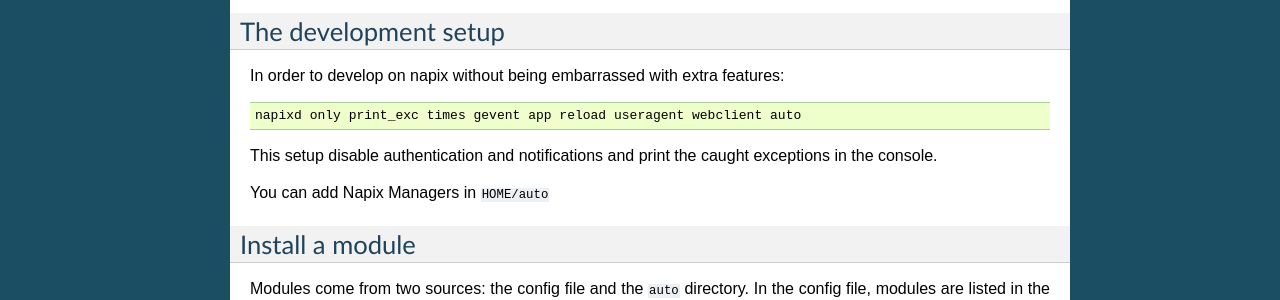
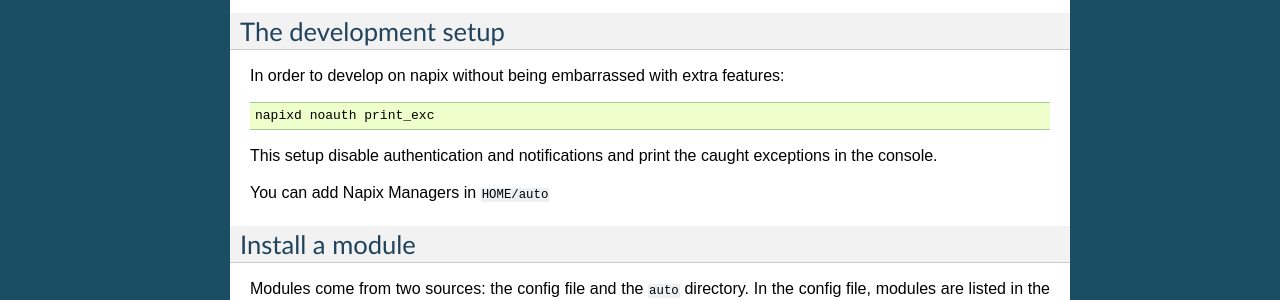
Before and after one commit to napix/NapixServer, a Sphinx documentation site: the page built from docs/quickstart.rst, in a window 1280 px wide. Shown: the part 869-1169 px from the top of the page. Built offline with Sphinx 7.4.7, drawn with Linux system fonts in a browser that asks for light colours; pages that are not in the unit, such as notebooks, are missing from menus.

Commit message:
Set default options

```diff
--- a/docs/quickstart.rst
+++ b/docs/quickstart.rst
@@ -54,7 +54,7 @@
 
 In order to develop on napix without being embarrassed with extra features::
 
-    napixd only print_exc times gevent app reload useragent webclient auto
+    napixd noauth print_exc
 
 This setup disable authentication and notifications and print the caught exceptions in the console.
 
```
